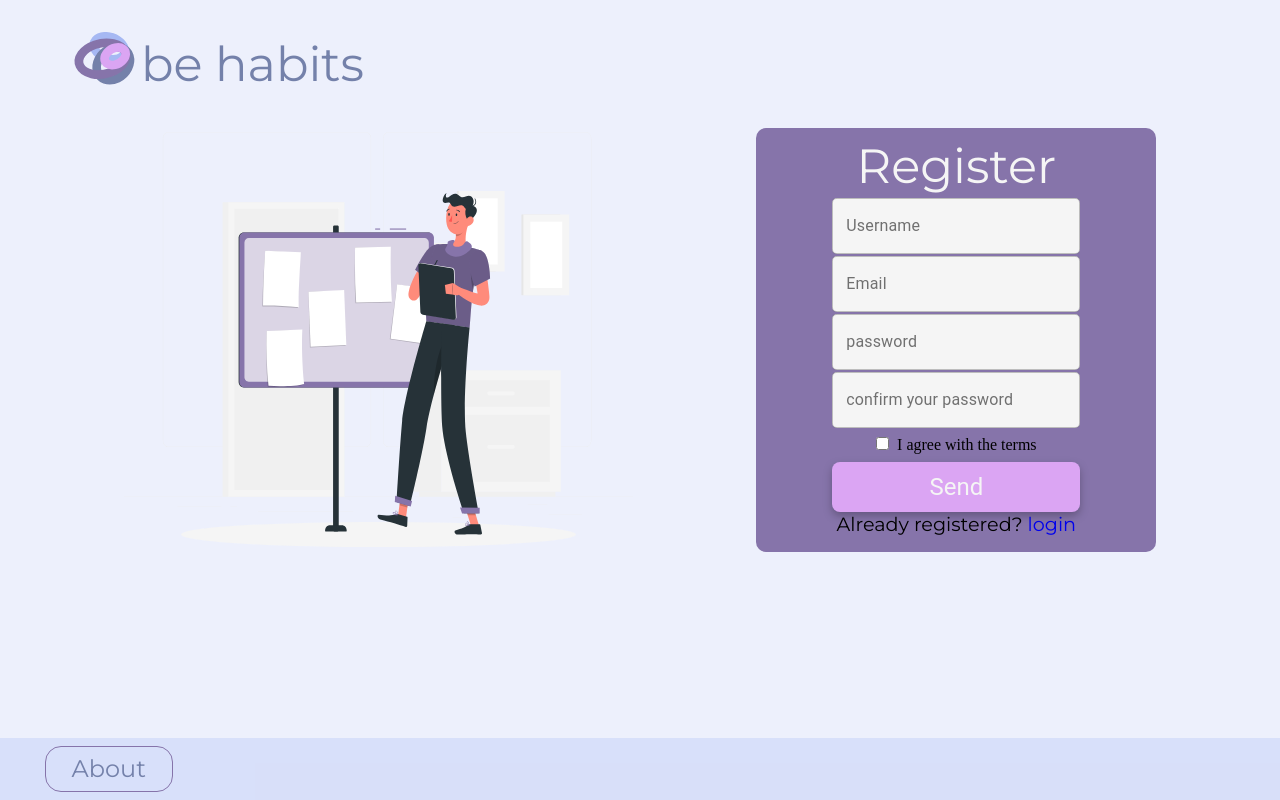
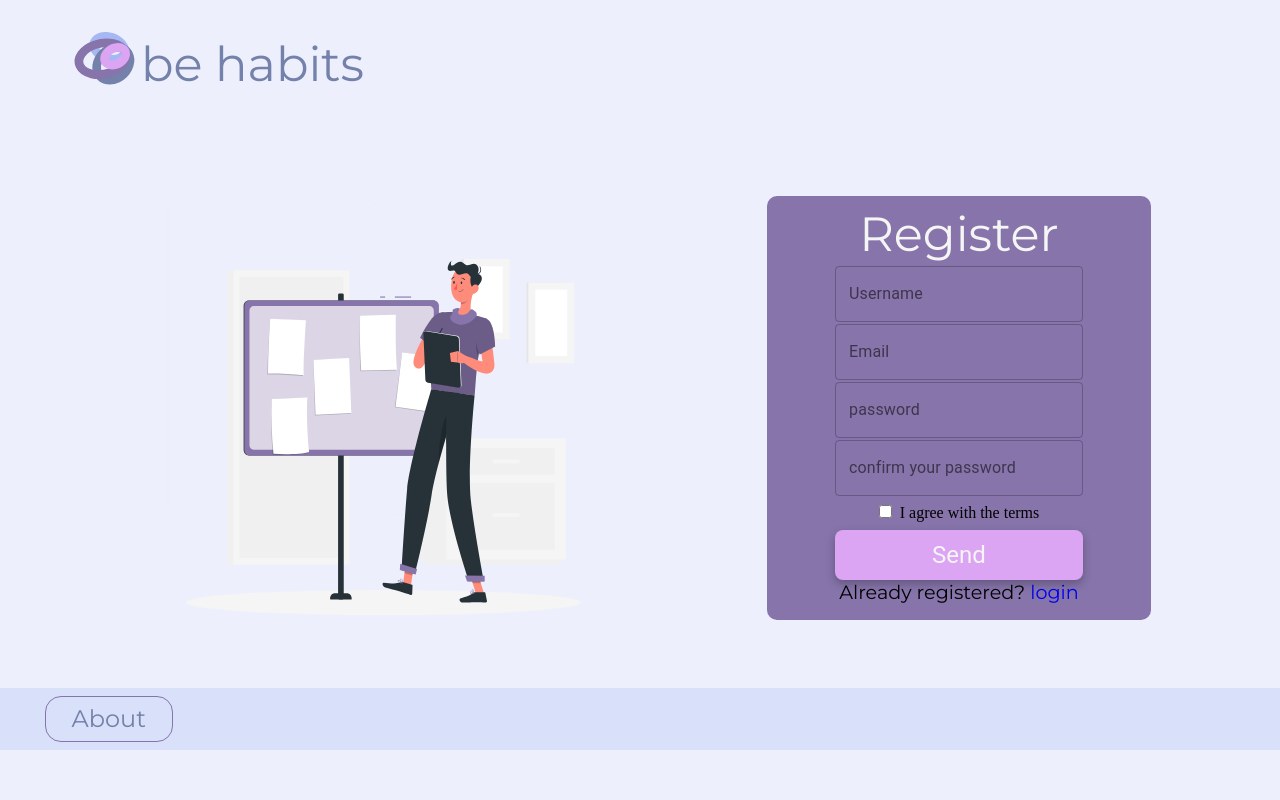
Before and after one commit to nicole-malaquias/kindnes, a React (Create React App) app: page /register in a window 1280 px wide. Built offline with nearby package versions, Linux system fonts and the light colour scheme.

Commit message:
style: register page finished

```diff
--- a/src/components/Footer/styles.js
+++ b/src/components/Footer/styles.js
@@ -3,7 +3,6 @@ import styled from "styled-components";
 export const Container = styled.div`
   background: var(--backgroundFooter);
   padding: 0.5rem 1rem;
-  position: absolute;
   width: 100%;
   bottom: 0;
   h2 {
--- a/src/components/FormRegister/index.js
+++ b/src/components/FormRegister/index.js
@@ -13,16 +13,15 @@ import { createMuiTheme } from "@material-ui/core/styles";
 import { ThemeProvider } from "@material-ui/styles";
 const useStyles = makeStyles({
   field: {
-    backgroundColor: "var(--white)",
-    borderRadius: "5px",
-    marginTop:"2px"
-  }
+    "& .Mui-error": {
+      color: "var(--white)",
+    },
+    marginTop: "2px",
+  },
 });
 const theme = createMuiTheme({
   palette: {
-    primary: {
-      main: "#DBA5F3",
-    },
+    primary: { main: "#FF4" },
   },
 });
 
--- a/src/components/FormRegister/styles.js
+++ b/src/components/FormRegister/styles.js
@@ -8,7 +8,7 @@ export const Container = styled.div`
   justify-content: space-evenly;
   background-color: var(--purplePink);
   border-radius: 10px;
-  width: 50vh;
+  width: 30vw;
   h2 {
     color: var(--white);
     margin-bottom: 0.5rem;
@@ -24,6 +24,10 @@ export const Container = styled.div`
       }
     }
   }
+  @media only screen and (max-width: 768px) {
+    width: 50vw;
+    height: 70vh;
+  }
 `;
 export const Terms = styled.div`
   padding: 0.5rem;
--- a/src/pages/Register/styles.js
+++ b/src/pages/Register/styles.js
@@ -4,9 +4,11 @@ export const Container = styled.div`
   display: flex;
   align-items: center;
   justify-content: space-evenly;
+  height: 70vh;
   @media only screen and (max-width: 768px) {
+    height: 74vh;
     img {
       display: none;
     }
-  };
+  } ;
 `;
--- a/src/styles/global.js
+++ b/src/styles/global.js
@@ -25,6 +25,7 @@ export default createGlobalStyle`
 
       body{
         background: var(--background);
+        height: 100vh;
     }
     a{text-decoration: none}
 
```
